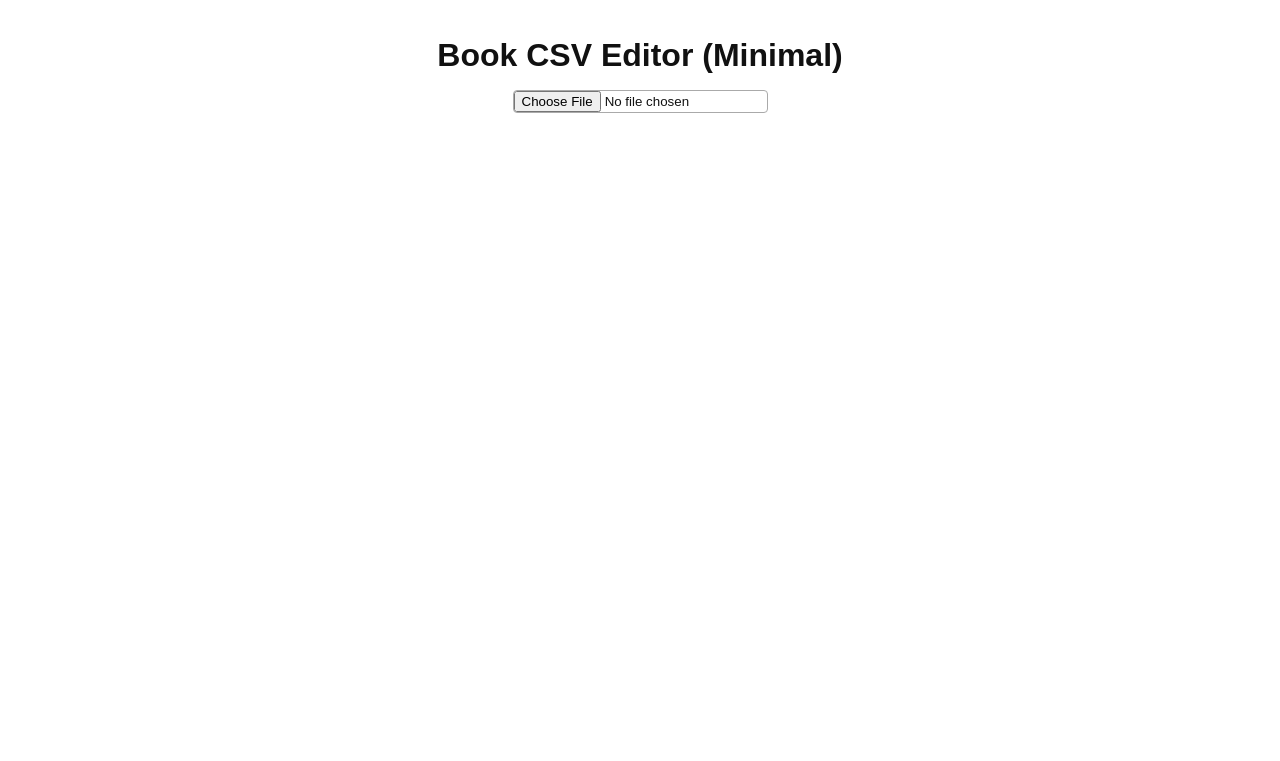
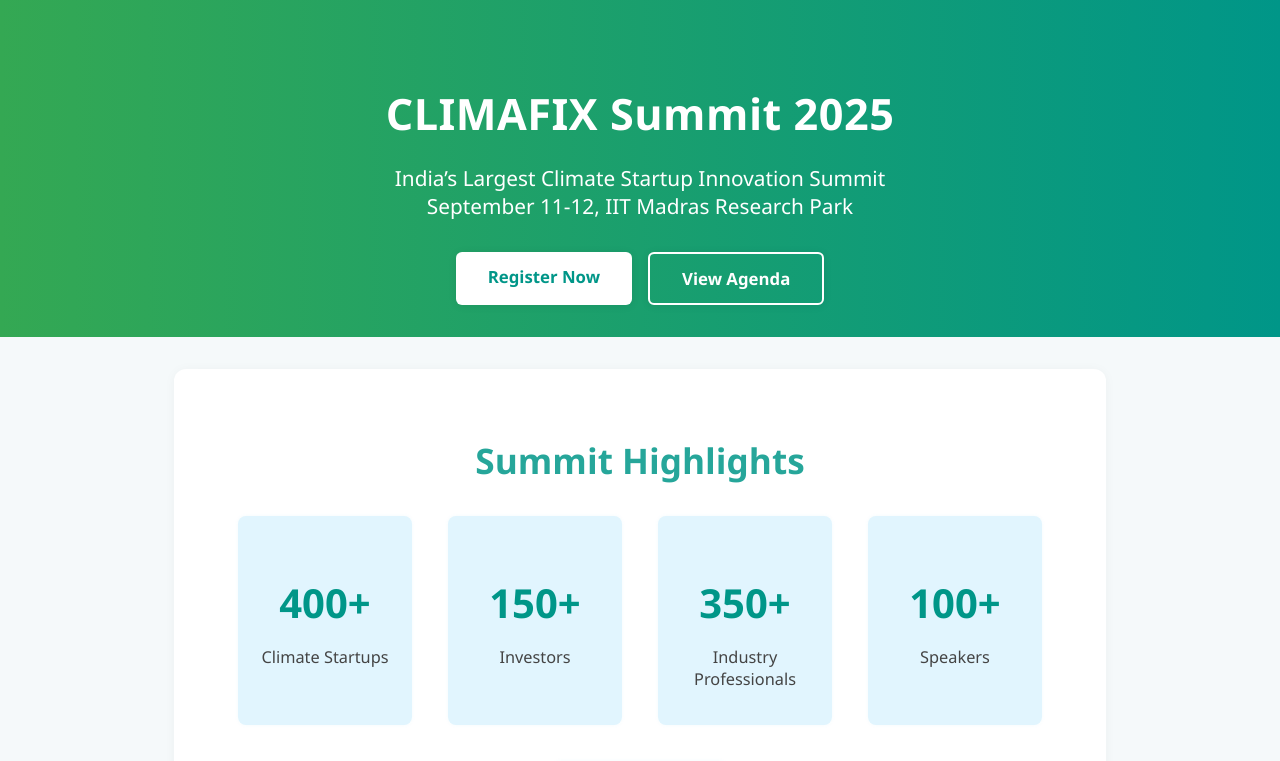
Before and after one commit to Gokulg2401/fullstack, a React (Create React App) app: page /login in a window 1280 px wide. Shown: the top 761 px of the page. Built offline with nearby package versions, Linux system fonts and the light colour scheme.

Commit message:
assessment

```diff
--- a/src/App.js
+++ b/src/App.js
@@ -30,7 +30,7 @@
 
 // // //   );
 // // // }
-// //Project code
+//Project code
 // import React from "react";
 // import { Routes, Route, useLocation } from "react-router-dom";
 // import Main from "./page/Main";
@@ -213,186 +213,201 @@
 
 
 //Nostra 2nd assessment code
-import React, { useState, useMemo } from "react";
-import "./Assessment.css";
+// import React, { useState, useMemo } from "react";
+// import "./Assessment.css";
 
-const columns = [
-  { key: "Title", label: "Title" },
-  { key: "Author", label: "Author" },
-  { key: "Genre", label: "Genre" },
-  { key: "PublishedYear", label: "Published Year" },
-  { key: "ISBN", label: "ISBN" },
-];
+// const columns = [
+//   { key: "Title", label: "Title" },
+//   { key: "Author", label: "Author" },
+//   { key: "Genre", label: "Genre" },
+//   { key: "PublishedYear", label: "Published Year" },
+//   { key: "ISBN", label: "ISBN" },
+// ];
 
 // Basic CSV parsing: converts CSV text to array of objects
-function parseCSV(text) {
-  const lines = text.trim().split("\n");
-  const headers = lines[0].split(",");
-  return lines.slice(1).map(line => {
-    const values = line.split(",");
-    const obj = {};
-    headers.forEach((header, i) => {
-      obj[header.trim()] = values[i]?.trim() || "";
-    });
-    return obj;
-  });
-}
+// function parseCSV(text) {
+//   const lines = text.trim().split("\n");
+//   const headers = lines[0].split(",");
+//   return lines.slice(1).map(line => {
+//     const values = line.split(",");
+//     const obj = {};
+//     headers.forEach((header, i) => {
+//       obj[header.trim()] = values[i]?.trim() || "";
+//     });
+//     return obj;
+//   });
+// }
 
-// Basic CSV stringification from array of objects
-function stringifyCSV(data) {
-  if (!data.length) return "";
-  const headers = Object.keys(data[0]);
-  const rows = data.map(row =>
-    headers.map(h => `"${(row[h] || "").replace(/"/g, '""')}"`).join(",")
-  );
-  return [headers.join(","), ...rows].join("\n");
-}
+// // Basic CSV stringification from array of objects
+// function stringifyCSV(data) {
+//   if (!data.length) return "";
+//   const headers = Object.keys(data[0]);
+//   const rows = data.map(row =>
+//     headers.map(h => `"${(row[h] || "").replace(/"/g, '""')}"`).join(",")
+//   );
+//   return [headers.join(","), ...rows].join("\n");
+// }
+
+// function App() {
+//   const [originalData, setOriginalData] = useState([]);
+//   const [editedData, setEditedData] = useState([]);
+//   const [filters, setFilters] = useState({});
+//   const [sortConfig, setSortConfig] = useState(null);
+//   const [isLoading, setIsLoading] = useState(false);
+
+//   function handleFileUpload(e) {
+//     const file = e.target.files[0];
+//     if (!file) return;
+//     setIsLoading(true);
+//     const reader = new FileReader();
+//     reader.onload = (event) => {
+//       const parsed = parseCSV(event.target.result);
+//       setOriginalData(parsed);
+//       setEditedData(parsed);
+//       setFilters({});
+//       setSortConfig(null);
+//       setIsLoading(false);
+//     };
+//     reader.readAsText(file);
+//   }
+
+//   const handleFilterChange = (key, value) => {
+//     setFilters((prev) => ({ ...prev, [key]: value }));
+//   };
+
+//   const handleCellChange = (rowIndex, key, value) => {
+//     setEditedData((prev) => {
+//       const newData = [...prev];
+//       newData[rowIndex] = { ...newData[rowIndex], [key]: value };
+//       return newData;
+//     });
+//   };
+
+//   const resetEdits = () => {
+//     setEditedData(originalData);
+//     setFilters({});
+//     setSortConfig(null);
+//   };
+
+//   const sortedData = useMemo(() => {
+//     if (!editedData) return [];
+//     const sortableData = [...editedData];
+//     if (sortConfig !== null) {
+//       sortableData.sort((a, b) => {
+//         if ((a[sortConfig.key] || "") < (b[sortConfig.key] || ""))
+//           return sortConfig.direction === "asc" ? -1 : 1;
+//         if ((a[sortConfig.key] || "") > (b[sortConfig.key] || ""))
+//           return sortConfig.direction === "asc" ? 1 : -1;
+//         return 0;
+//       });
+//     }
+//     return sortableData;
+//   }, [editedData, sortConfig]);
+
+//   const filteredData = useMemo(() => {
+//     return sortedData.filter(row =>
+//       columns.every(({ key }) =>
+//         !filters[key] || (row[key] || "").toString().toLowerCase().includes(filters[key].toLowerCase())
+//       )
+//     );
+//   }, [sortedData, filters]);
+
+//   const downloadCSV = () => {
+//     const csv = stringifyCSV(editedData);
+//     const blob = new Blob([csv], { type: "text/csv" });
+//     const url = URL.createObjectURL(blob);
+//     const a = document.createElement("a");
+//     a.href = url;
+//     a.download = "edited_books.csv";
+//     a.click();
+//     URL.revokeObjectURL(url);
+//   };
+
+//   const isCellEdited = (rowIndex, key) => {
+//     if (!originalData[rowIndex]) return false;
+//     return originalData[rowIndex][key] !== editedData[rowIndex][key];
+//   };
+
+//   return (
+//     <div className="container">
+//       <h1>Book CSV Editor (Minimal)</h1>
+
+//       <input type="file" accept=".csv" onChange={handleFileUpload} />
+//       {isLoading && <p>Loading CSV...</p>}
+
+//       {!!editedData.length && (
+//         <>
+//           <div className="controls">
+//             <button onClick={resetEdits}>Reset Edits</button>
+//             <button onClick={downloadCSV}>Download CSV</button>
+//             <p>{filteredData.length} of {editedData.length} records shown</p>
+//           </div>
+//           <div className="table-wrapper">
+//             <table>
+//               <thead>
+//                 <tr>
+//                   {columns.map(({ key, label }) => (
+//                     <th key={key}>
+//                       {label}
+//                       <button
+//                         className="sort-btn"
+//                         onClick={() => {
+//                           let direction = "asc";
+//                           if (sortConfig?.key === key && sortConfig?.direction === "asc")
+//                             direction = "desc";
+//                           setSortConfig({ key, direction });
+//                         }}
+//                       >
+//                         {sortConfig?.key === key
+//                           ? sortConfig.direction === "asc"
+//                             ? "▲"
+//                             : "▼"
+//                           : "↕"}
+//                       </button>
+//                       <br />
+//                       <input
+//                         type="text"
+//                         placeholder="Filter"
+//                         value={filters[key] || ""}
+//                         onChange={e => handleFilterChange(key, e.target.value)}
+//                       />
+//                     </th>
+//                   ))}
+//                 </tr>
+//               </thead>
+//               <tbody>
+//                 {filteredData.map((row, idx) => (
+//                   <tr key={idx}>
+//                     {columns.map(({ key }) => (
+//                       <td key={key} className={isCellEdited(idx, key) ? "edited-cell" : ""}>
+//                         <input
+//                           value={editedData[idx][key] || ""}
+//                           onChange={e => handleCellChange(idx, key, e.target.value)}
+//                         />
+//                       </td>
+//                     ))}
+//                   </tr>
+//                 ))}
+//               </tbody>
+//             </table>
+//           </div>
+//         </>
+//       )}
+//     </div>
+//   );
+// }
+
+// export default App;
+
+
+import React from 'react';
+import Homee from './pages/Homee';
+import './pages/Homee.css';
 
 function App() {
-  const [originalData, setOriginalData] = useState([]);
-  const [editedData, setEditedData] = useState([]);
-  const [filters, setFilters] = useState({});
-  const [sortConfig, setSortConfig] = useState(null);
-  const [isLoading, setIsLoading] = useState(false);
-
-  function handleFileUpload(e) {
-    const file = e.target.files[0];
-    if (!file) return;
-    setIsLoading(true);
-    const reader = new FileReader();
-    reader.onload = (event) => {
-      const parsed = parseCSV(event.target.result);
-      setOriginalData(parsed);
-      setEditedData(parsed);
-      setFilters({});
-      setSortConfig(null);
-      setIsLoading(false);
-    };
-    reader.readAsText(file);
-  }
-
-  const handleFilterChange = (key, value) => {
-    setFilters((prev) => ({ ...prev, [key]: value }));
-  };
-
-  const handleCellChange = (rowIndex, key, value) => {
-    setEditedData((prev) => {
-      const newData = [...prev];
-      newData[rowIndex] = { ...newData[rowIndex], [key]: value };
-      return newData;
-    });
-  };
-
-  const resetEdits = () => {
-    setEditedData(originalData);
-    setFilters({});
-    setSortConfig(null);
-  };
-
-  const sortedData = useMemo(() => {
-    if (!editedData) return [];
-    const sortableData = [...editedData];
-    if (sortConfig !== null) {
-      sortableData.sort((a, b) => {
-        if ((a[sortConfig.key] || "") < (b[sortConfig.key] || ""))
-          return sortConfig.direction === "asc" ? -1 : 1;
-        if ((a[sortConfig.key] || "") > (b[sortConfig.key] || ""))
-          return sortConfig.direction === "asc" ? 1 : -1;
-        return 0;
-      });
-    }
-    return sortableData;
-  }, [editedData, sortConfig]);
-
-  const filteredData = useMemo(() => {
-    return sortedData.filter(row =>
-      columns.every(({ key }) =>
-        !filters[key] || (row[key] || "").toString().toLowerCase().includes(filters[key].toLowerCase())
-      )
-    );
-  }, [sortedData, filters]);
-
-  const downloadCSV = () => {
-    const csv = stringifyCSV(editedData);
-    const blob = new Blob([csv], { type: "text/csv" });
-    const url = URL.createObjectURL(blob);
-    const a = document.createElement("a");
-    a.href = url;
-    a.download = "edited_books.csv";
-    a.click();
-    URL.revokeObjectURL(url);
-  };
-
-  const isCellEdited = (rowIndex, key) => {
-    if (!originalData[rowIndex]) return false;
-    return originalData[rowIndex][key] !== editedData[rowIndex][key];
-  };
-
   return (
-    <div className="container">
-      <h1>Book CSV Editor (Minimal)</h1>
-
-      <input type="file" accept=".csv" onChange={handleFileUpload} />
-      {isLoading && <p>Loading CSV...</p>}
-
-      {!!editedData.length && (
-        <>
-          <div className="controls">
-            <button onClick={resetEdits}>Reset Edits</button>
-            <button onClick={downloadCSV}>Download CSV</button>
-            <p>{filteredData.length} of {editedData.length} records shown</p>
-          </div>
-          <div className="table-wrapper">
-            <table>
-              <thead>
-                <tr>
-                  {columns.map(({ key, label }) => (
-                    <th key={key}>
-                      {label}
-                      <button
-                        className="sort-btn"
-                        onClick={() => {
-                          let direction = "asc";
-                          if (sortConfig?.key === key && sortConfig?.direction === "asc")
-                            direction = "desc";
-                          setSortConfig({ key, direction });
-                        }}
-                      >
-                        {sortConfig?.key === key
-                          ? sortConfig.direction === "asc"
-                            ? "▲"
-                            : "▼"
-                          : "↕"}
-                      </button>
-                      <br />
-                      <input
-                        type="text"
-                        placeholder="Filter"
-                        value={filters[key] || ""}
-                        onChange={e => handleFilterChange(key, e.target.value)}
-                      />
-                    </th>
-                  ))}
-                </tr>
-              </thead>
-              <tbody>
-                {filteredData.map((row, idx) => (
-                  <tr key={idx}>
-                    {columns.map(({ key }) => (
-                      <td key={key} className={isCellEdited(idx, key) ? "edited-cell" : ""}>
-                        <input
-                          value={editedData[idx][key] || ""}
-                          onChange={e => handleCellChange(idx, key, e.target.value)}
-                        />
-                      </td>
-                    ))}
-                  </tr>
-                ))}
-              </tbody>
-            </table>
-          </div>
-        </>
-      )}
+    <div>
+      <Homee />
     </div>
   );
 }
--- a/src/comp/Login.jsx
+++ b/src/comp/Login.jsx
@@ -2,7 +2,6 @@
 import { Link, useNavigate } from 'react-router-dom';
 import { authAPI } from '../services/apiClient';
 import './Login.css';
-
 const Login = () => {
   const [form, setForm] = useState({ name: '', email: '', password: '' });
   const [loading, setLoading] = useState(false);
--- /dev/null
+++ b/src/pages/Homee.css
@@ -0,0 +1,249 @@
+.homepage-root {
+  font-family: 'Segoe UI', 'Roboto', Arial, sans-serif;
+  background: #f5f9fa;
+  color: #222;
+}
+
+/* Hero Section */
+.hero-section {
+  background: linear-gradient(90deg, #34a853 0%, #009688 100%);
+  color: #fff;
+  text-align: center;
+  padding: 48px 16px 32px 16px;
+}
+
+.hero-title {
+  font-size: 2.7rem;
+  font-weight: bold;
+  margin-bottom: 16px;
+  letter-spacing: 0.5px;
+}
+
+.hero-subtitle {
+  font-size: 1.3rem;
+  margin-bottom: 32px;
+  max-width: 600px;
+  margin-left: auto;
+  margin-right: auto;
+}
+
+.hero-buttons {
+  display: inline-flex;
+  gap: 16px;
+}
+
+.cta-button {
+  padding: 13px 32px;
+  border-radius: 6px;
+  font-size: 1.05rem;
+  font-weight: 600;
+  box-shadow: 0 1px 8px rgba(0,0,0,0.08);
+  text-decoration: none;
+  transition: background 0.2s, color 0.2s;
+}
+
+.register {
+  background: #fff;
+  color: #009688;
+  border: none;
+}
+
+.register:hover {
+  background: #e0f2f1;
+  color: #00695c;
+}
+
+.agenda {
+  background: transparent;
+  color: #fff;
+  border: 2px solid #fff;
+}
+
+.agenda:hover {
+  background: #fff;
+  color: #009688;
+}
+
+/* Stats Section */
+.stats-section {
+  max-width: 900px;
+  margin: 0 auto;
+  background: #fff;
+  padding: 38px 16px;
+  text-align: center;
+  border-radius: 12px;
+  margin-top: 32px;
+  margin-bottom: 32px;
+  box-shadow: 0 1px 12px rgba(0,0,0,0.04);
+}
+
+.stats-title {
+  font-size: 2.2rem;
+  font-weight: bold;
+  color: #26a69a;
+  margin-bottom: 32px;
+}
+
+.stats-grid {
+  display: flex;
+  flex-wrap: wrap;
+  gap: 36px;
+  justify-content: center;
+}
+
+.stats-item {
+  background: #e1f5fe;
+  border-radius: 8px;
+  padding: 19px 22px;
+  box-shadow: 0 0 4px rgba(34,167,240,0.05);
+  width: 130px;
+}
+
+.stats-value {
+  font-size: 2.5rem;
+  font-weight: bold;
+  color: #009688;
+  margin-bottom: 5px;
+}
+
+.stats-label {
+  font-size: 1.02rem;
+  color: #444;
+  font-weight: 500;
+}
+
+/* Highlights Section */
+.highlights-section {
+  max-width: 650px;
+  margin: 0 auto;
+  background: #e8f5e9;
+  border-radius: 10px;
+  padding: 36px 26px 28px 32px;
+  box-shadow: 0 1px 9px rgba(0,100,54,0.06);
+  margin-bottom: 32px;
+}
+
+.highlights-title {
+  font-size: 1.5rem;
+  color: #00796b;
+  margin-bottom: 22px;
+  font-weight: bold;
+  text-align: center;
+}
+
+.highlights-list {
+  list-style: disc inside;
+  font-size: 1.09rem;
+  color: #00897b;
+  padding: 0 10px;
+}
+
+.highlights-item {
+  margin-bottom: 9px;
+}
+
+/* Testimonials Section */
+.testimonials-section {
+  max-width: 750px;
+  margin: 0 auto;
+  background: #fff;
+  color: #222;
+  padding: 44px 22px 34px 22px;
+  border-radius: 12px;
+  margin-bottom: 35px;
+  box-shadow: 0 1px 10px rgba(0,0,0,0.04);
+}
+
+.testimonials-title {
+  font-size: 2rem;
+  color: #009688;
+  font-weight: bold;
+  margin-bottom: 24px;
+  text-align: center;
+}
+
+.testimonials-list {
+  display: flex;
+  flex-direction: column;
+  gap: 26px;
+}
+
+.testimonial {
+  font-style: italic;
+  background: #f0faf3;
+  color: #333;
+  padding: 18px 17px 12px 17px;
+  border-radius: 8px;
+  max-width: 540px;
+  margin: 0 auto;
+  box-shadow: 0 1px 4px rgba(34,167,240,0.04);
+}
+
+.testimonial-quote {
+  margin-bottom: 7px;
+  font-size: 1.08rem;
+}
+
+.testimonial-author {
+  font-weight: 600;
+  color: #26a69a;
+  font-size: 1.03rem;
+}
+
+/* Footer Section */
+.footer-section {
+  background: #00897b;
+  color: #fff;
+  text-align: center;
+  padding: 32px 16px 32px 16px;
+  border-radius: 0 0 13px 13px;
+}
+
+.footer-title {
+  font-size: 1.3rem;
+  font-weight: bold;
+  margin-bottom: 16px;
+}
+
+.footer-button {
+  display: inline-block;
+  padding: 13px 38px;
+  font-size: 1.08rem;
+  font-weight: bold;
+  background: #fff;
+  color: #009688;
+  border-radius: 7px;
+  margin-top: 10px;
+  text-decoration: none;
+  transition: background 0.22s, color 0.22s;
+  box-shadow: 0 1px 8px rgba(0,0,0,0.07);
+}
+
+.footer-button:hover {
+  background: #d0f8ce;
+  color: #005b4f;
+}
+/* Responsive Design */
+@media (max-width: 768px) {
+  .hero-title {
+    font-size: 2.2rem;
+  }
+
+  .hero-subtitle {
+    font-size: 1.1rem;
+  }
+
+  .stats-grid {
+    flex-direction: column;
+    align-items: center;
+  }
+
+  .stats-item {
+    width: 100%;
+    max-width: 250px;
+  }
+
+  .highlights-section, .testimonials-section {
+    padding: 28px 16px;
+  }
+}
--- /dev/null
+++ b/src/pages/Homee.jsx
@@ -0,0 +1,119 @@
+import React from 'react';
+import './Homee.css';
+
+const summitStats = [
+  { label: 'Climate Startups', value: '400+' },
+  { label: 'Investors', value: '150+' },
+  { label: 'Industry Professionals', value: '350+' },
+  { label: 'Speakers', value: '100+' },
+  { label: 'Delegates', value: '700+' },
+];
+
+const summitHighlights = [
+  'India’s Largest Climate Startup Innovation Summit',
+  'Key Themes: Decarbonization, Bioeconomy, AI for Climate, Deep Tech',
+  'Pitch Sessions, Expert Talks & Panel Discussions',
+  'Networking with Top Investors & Startups',
+  'Held at IIT Madras Research Park',
+];
+
+const testimonials = [
+  {
+    quote: 'An excellent platform for climate tech startups to showcase and connect with industry leaders.',
+    author: 'Priya R., Climate Startup Founder',
+  },
+  {
+    quote: 'CLIMAFIX Summit has significantly boosted investor engagement and helped scale innovation.',
+    author: 'Rajesh S., Investor',
+  },
+  {
+    quote: 'A must-attend event for anyone passionate about climate solutions in India.',
+    author: 'Dr. Anjali K., Research Scientist',
+  },
+];
+
+const HomePage = () => {
+  return (
+    <div className="homepage-root">
+      {/* Hero Section */}
+      <section className="hero-section">
+        <h1 className="hero-title">CLIMAFIX Summit 2025</h1>
+        <p className="hero-subtitle">
+          India’s Largest Climate Startup Innovation Summit<br />
+          September 11-12, IIT Madras Research Park
+        </p>
+        <div className="hero-buttons">
+          <a
+            href="https://climafix.in/summit/2025/"
+            target="_blank"
+            rel="noopener noreferrer"
+            className="cta-button register"
+          >
+            Register Now
+          </a>
+          <a
+            href="https://climafix.in/summit/2025/"
+            target="_blank"
+            rel="noopener noreferrer"
+            className="cta-button agenda"
+          >
+            View Agenda
+          </a>
+        </div>
+      </section>
+
+      {/* Stats Section */}
+      <section className="stats-section">
+        <h2 className="stats-title">Summit Highlights</h2>
+        <div className="stats-grid">
+          {summitStats.map(({ label, value }) => (
+            <div key={label} className="stats-item">
+              <p className="stats-value">{value}</p>
+              <p className="stats-label">{label}</p>
+            </div>
+          ))}
+        </div>
+      </section>
+
+      {/* Highlights List */}
+      <section className="highlights-section">
+        <h3 className="highlights-title">Why Attend?</h3>
+        <ul className="highlights-list">
+          {summitHighlights.map((highlight, idx) => (
+            <li key={idx} className="highlights-item">{highlight}</li>
+          ))}
+        </ul>
+      </section>
+
+      {/* Testimonials Carousel */}
+      <section className="testimonials-section">
+        <h3 className="testimonials-title">What Participants Say</h3>
+        <div className="testimonials-list">
+          {testimonials.map(({ quote, author }, idx) => (
+            <blockquote key={idx} className="testimonial">
+              <p className="testimonial-quote">"{quote}"</p>
+              <cite className="testimonial-author">- {author}</cite>
+            </blockquote>
+          ))}
+        </div>
+      </section>
+
+      {/* Footer Call to Action */}
+      <footer className="footer-section">
+        <p className="footer-title">
+          Don’t miss out on the next CLIMAFIX Summit!
+        </p>
+        <a
+          href="https://climafix.in/summit/2025/"
+          target="_blank"
+          rel="noopener noreferrer"
+          className="footer-button"
+        >
+          Register Today
+        </a>
+      </footer>
+    </div>
+  );
+};
+
+export default HomePage;
```
